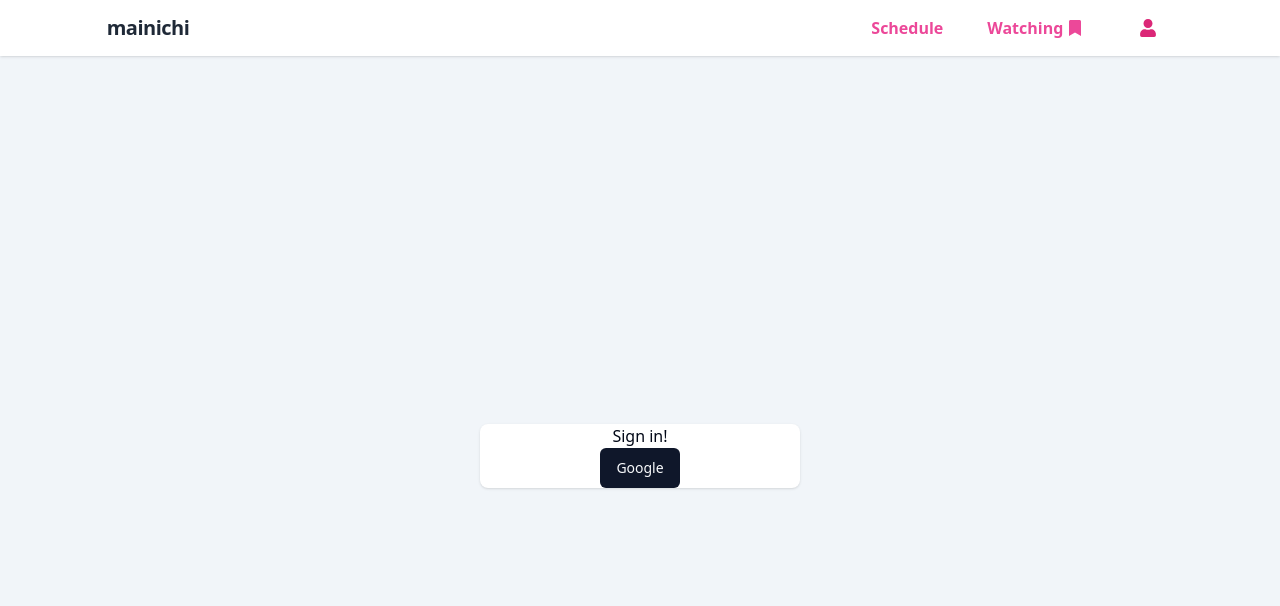
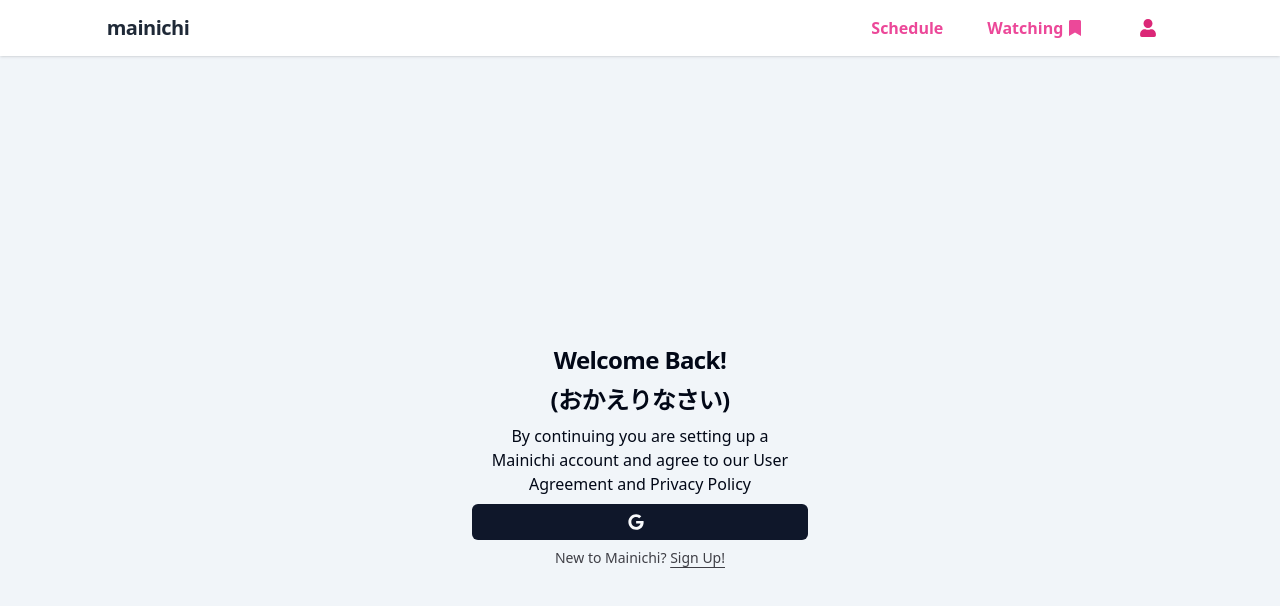
Before and after one commit to donovangg/mainichi, a Next.js app: page /login in a window 1280 px wide. Shown: the top 606 px of the page. Built offline with nearby package versions, Linux system fonts and the light colour scheme; no server answers.

Commit message:
Add userAuthForm component

```diff
--- a/src/components/LoginForm.tsx
+++ b/src/components/LoginForm.tsx
@@ -4,6 +4,7 @@
 import { useRouter } from "next/router";
 import { FaUser } from 'react-icons/fa'
 import { Button } from "./ui/button";
+import UserAuthForm from "./UserAuthForm";
 
 const LoginForm = () => {
   const { signedInUser, logIn, signInWithGoogle } = UserAuth();
@@ -37,12 +38,31 @@
 
 
   return (
-    <div className="mx-auto flex flex-col items-center justify-center px-6 py-8 md:h-screen lg:py-0">
-      <div className="rounded-lg bg-white shadow dark:border w-80 md:mt-0 xl:p-0">
-      <div className="grid place-items-center">
-        <h2>Sign in!</h2>
-        <Button onClick={handleGoogleSignIn}>Google</Button>
-      </div>
+    <div className="container mx-auto flex w-full flex-col justify-center space-y-6 sm:w-[400px]">
+      <div className="flex flex-col space-y-2 text-center">
+        <h1 className="text-2xl font-semibold tracking-tight">
+          {" "}
+          Welcome Back!
+        </h1>
+        <h1 className="text-2xl font-semibold tracking-tight">
+        (おかえりなさい)
+        </h1>
+        <p className="text- max-w-xs mx-auto">
+          By continuing you are setting up a Mainichi account and agree to our
+          User Agreement and Privacy Policy
+        </p>
+        {/* sign in form */}
+        <UserAuthForm />
+
+        <p className="px-8 text-center text-sm text-zinc-700">
+          New to Mainichi?{" "}
+          <Link
+            href="/sign-up"
+            className="hover:text-zinc-800 text-sm underline underline-offset-4"
+          >
+            Sign Up!
+          </Link>
+        </p>
       </div>
     </div>
   );
--- /dev/null
+++ b/src/components/UserAuthForm.tsx
@@ -0,0 +1,50 @@
+import React from 'react'
+import { Button } from './ui/button'
+import { cn } from '~/lib/utils'
+import { useState } from 'react'
+import { UserAuth } from '~/context/AuthContext'
+import { useRouter } from 'next/router'
+import { useToast } from './ui/use-toast'
+import { FaGoogle } from 'react-icons/fa';
+
+const UserAuthForm = () => {
+    const [isLoading, setIsLoading] = useState<boolean>(false);
+    const { signedInUser, logIn, signInWithGoogle } = UserAuth();
+    const router = useRouter();
+    const { toast } = useToast();
+
+    const handleGoogleSignIn = async () => {
+        setIsLoading(true);
+
+        try {
+          await signInWithGoogle();
+          // Redirect to a different page after successful login
+          router.push("/account");
+        } catch (error) {
+          console.error(error);
+          toast({
+            title: "There was a problemo",
+            description: "There was an error logging in with Google",
+            variant: "destructive",
+          });
+        } finally {
+            setIsLoading(false);
+        }
+      };
+
+
+  return (
+    <div>
+    <Button
+      onClick={handleGoogleSignIn}
+      isLoading={isLoading}
+      size="sm"
+      className="w-full"
+    >
+      {isLoading ? null : <FaGoogle className="h-4 w-4 mr-2" />}
+    </Button>
+  </div>
+  )
+}
+
+export default UserAuthForm
--- a/src/components/ui/button.tsx
+++ b/src/components/ui/button.tsx
@@ -37,6 +37,7 @@
   extends React.ButtonHTMLAttributes<HTMLButtonElement>,
     VariantProps<typeof buttonVariants> {
   asChild?: boolean
+  isLoading?: boolean
 }
 
 const Button = React.forwardRef<HTMLButtonElement, ButtonProps>(
```
